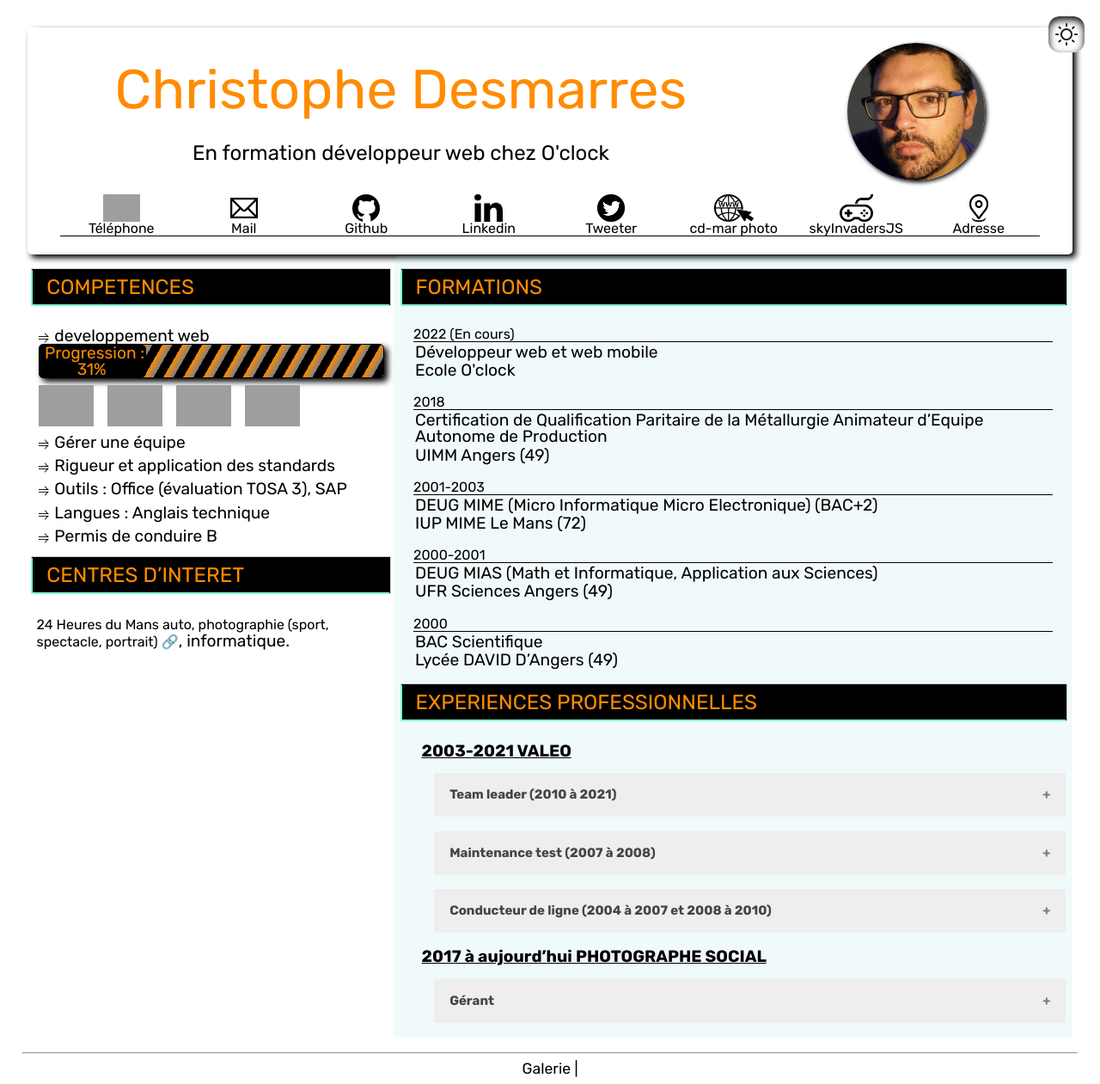
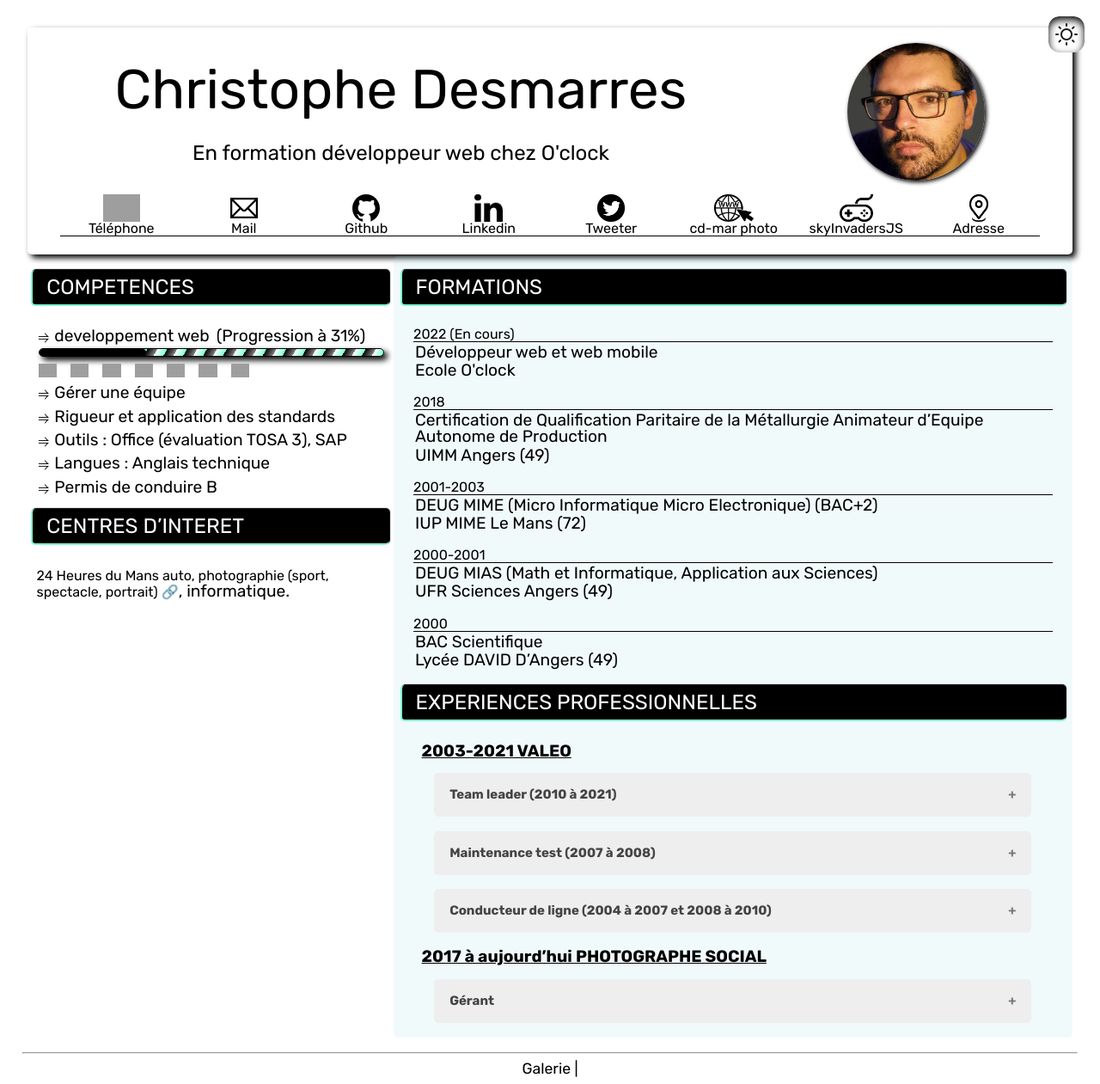
Before and after one commit to Christophe-Desmarres/Christophe-Desmarres.github.io, a PHP site: page / in a window 1280 px wide. Shown: the whole page at 86% size. Run offline with PHP 8.4, Linux system fonts and the light colour scheme; grey boxes are pictures that could not be loaded.

Commit message:
harmonisation globale

```diff
--- a/css/style.css
+++ b/css/style.css
@@ -12,7 +12,6 @@ html {
     --shadow: black;
     --border-undeline: black;
     font-family: 'Rubik', sans-serif;
-    /* right: 0; */
     animation: rightThenLeft .5s linear;
 }
 
@@ -42,6 +41,8 @@ h1 {
     font-size: 3rem;
     text-align: center;
     color: var(--h1-color);
+    border-radius: 5px;
+
 }
 
 h2 {
@@ -54,6 +55,8 @@ h2 {
     border-bottom: 2px solid var(--h2-border-color);
     border-left: 2px solid var(--h2-border-color);
     box-shadow: 1px -1px 1px var(--shadow);
+    border-radius: 5px;
+
 }
 
 p {
@@ -219,12 +222,36 @@ div.lien_réseaux {
 }
 
 .icone {
-    height: 3rem;
+    height: 1rem;
     vertical-align: middle;
     margin-right: 1rem;
     margin-top: 0.5rem;
     display: inline-block;
+    filter: invert(100%);
+    transition: height 1s;
+
 }
+
+.icone[alt='logo css3']{
+    /* filter: invert(0%); */
+
+}
+
+#logoDev {
+    display: flex;
+    flex-wrap: wrap;
+}
+
+#logoDev:hover .icone {
+    height: 2rem;
+}
+
+.icone:hover {
+    height: 3rem;
+
+}
+
+
 
 .lien_réseaux img {
     display: inline;
@@ -241,6 +268,11 @@ div.lien_réseaux {
     text-decoration: underline;
     margin-top: 1rem;
     margin-bottom: 1rem;
+}
+
+.entreprise ul{
+    width: 90%;
+
 }
 
 .poste {
@@ -295,12 +327,13 @@ section ul {
     color: #444;
     cursor: pointer;
     padding: 18px;
-    width: 100%;
     border: none;
     text-align: left;
     outline: none;
     font-size: 15px;
     transition: 0.4s;
+    border-radius: 5px;
+
 }
 
 .active,
@@ -326,6 +359,8 @@ section ul {
     max-height: 0;
     overflow: hidden;
     transition: max-height 0.2s ease-out;
+    border-radius: 5px;
+
 }
 
 
@@ -523,12 +558,12 @@ input[type=submit]:hover {
     border-radius: 5px;
     background-color: var(--h2-bg-color);
     animation-fill-mode: backwards;
-
+    margin-top: 5px;
     background: repeating-linear-gradient(-60deg,
             rgb(0, 0, 0, .5) 0,
-            var(--h1-color) 10px,
-            var(--h2-bg-color) 10px,
-            var(--h2-bg-color) 20px) 0 / 200%;
+            black 10px,
+            aquamarine 10px,
+            white 20px) 0 / 200%;
     animation: progress-bar 60s linear infinite;
 }
 
@@ -541,26 +576,24 @@ input[type=submit]:hover {
 
 #trainingtime {
     width: 39%;
+    height: .5rem;
     overflow: visible;
     box-sizing: border-box;
     border-radius: 5px;
     background-color: var(--h2-color);
+    border-left: 1px solid black;
+    border-right: 1px solid black;
     text-align: center;
 
 }
 
 #trainingtime p {
     margin-left: .3rem;
-    height: 1rem;
 
 }
 
 /* mise en page pour différentes tailles d'écran 600, 800 puis 1200px */
 @media screen and (min-width: 600px) {
-    html {
-        --h1-color: chartreuse;
-        --h2-color: var(--h1-color);
-    }
 
     h1 {
         font-size: 3.2rem;
@@ -590,9 +623,6 @@ input[type=submit]:hover {
 }
 
 @media screen and (min-width: 800px) {
-    html {
-        --h1-color: crimson;
-    }
 
     h1 {
         font-size: 4rem;
@@ -649,9 +679,6 @@ input[type=submit]:hover {
 
 @media screen and (min-width:1200px) {
 
-    html {
-        --h1-color: darkorange;
-    }
 
     header {
         display: grid;
--- a/index.html
+++ b/index.html
@@ -103,25 +103,33 @@
             <ul>
                 <li>
                     <p>developpement web</p>
+                    <p id="progressTraining">(Progression )</p>
                     <div id="time">
                         <div id="trainingtime">
-                            <p>Progression <br>
-                            </p>
                         </div>
                     </div>
                     <div id="logoDev">
                         <img class="icone"
+                            src="https://upload.wikimedia.org/wikipedia/commons/8/8f/High-contrast-utilities-terminal.png"
+                            alt="logo terminal">
+                        <img class="icone" src="https://cdn-icons-png.flaticon.com/512/25/25231.png"
+                        alt="logo github">
+                        <img class="icone"
                             src="https://upload.wikimedia.org/wikipedia/commons/thumb/0/00/HTML5_logo_black.svg/1200px-HTML5_logo_black.svg.png"
-                            alt="">
+                            alt="logo html5">
                         <img class="icone"
-                            src="https://upload.wikimedia.org/wikipedia/commons/thumb/d/d5/CSS3_logo_and_wordmark.svg/544px-CSS3_logo_and_wordmark.svg.png"
-                            alt="">
+                            src="http://alexisguyomardportfolio.fr/img/css.png"
+                            alt="logo css3">
                         <img class="icone"
-                            src="https://upload.wikimedia.org/wikipedia/commons/thumb/2/27/PHP-logo.svg/2560px-PHP-logo.svg.png"
-                            alt="">
+                            src="http://pngimg.com/uploads/php/php_PNG20.png"
+                            alt="logo php">
                         <img class="icone"
-                            src="https://upload.wikimedia.org/wikipedia/commons/thumb/9/99/Unofficial_JavaScript_logo_2.svg/1024px-Unofficial_JavaScript_logo_2.svg.png"
-                            alt="">
+                            src="https://www.agile-web.net/assets/images/logos/javascript.png"
+                            alt="logo javascript">
+                        <img class="icone"
+                            src="https://mariadb.com/wp-content/uploads/2019/11/vertical-logo_black.svg"
+                            alt="logo maria DB">
+
                     </div>
                 </li>
                 <li>
--- a/js/progressbar.js
+++ b/js/progressbar.js
@@ -29,10 +29,10 @@ window.onload = () => {
 
     //selection et modification pour affichage html
     let barre = document.querySelector('#trainingtime');
-    let barreText = document.querySelector('#trainingtime>p');
+    let barreText = document.querySelector('#progressTraining');
     if (progression <= 100) {
         barre.style.width = progression + "%";
-        barreText.innerHTML = "Progression : " + progression + "%";
+        barreText.innerHTML = "(Progression à " + progression + "%)";
     } else {
         barre.style.width = "100%";
         barreText.innerHTML = "Formation terminée à 100%";
--- a/js/theme-mode.js
+++ b/js/theme-mode.js
@@ -36,7 +36,8 @@ const theme = {
         let accordeonPanel = document.querySelectorAll('.panel');
         let barre100 = document.querySelector('#time');
         let barre = document.querySelector('#trainingtime');
-        let barreText = document.querySelector('#trainingtime>p');
+        let iconeCompetence = document.querySelector('#logoDev');
+        let barreProgressPage = document.querySelector('#progress');
 
         localStorage.mode = "jour";
         console.log("thème clair activé");
@@ -62,13 +63,13 @@ const theme = {
         //couleur barre de progression
         barre100.style.backgroundColor = "white";
         barre100.style.boxShadow = "4px 4px 7px black";
-        barre.style.backgroundColor = "var(--h2-bg-color)";
-        barreText.style.color = "var(--h2-color)";
+        barre.style.backgroundColor = "var(--h1-color)";
         lien.forEach(element => {
             // element.style.color = "black";
             element.style.filter = "invert(0%)";
-
         });
+        iconeCompetence.style.filter = 'invert(100%)';
+        barreProgressPage.style.backgroundColor = 'black';
 
 
         if (document.title == 'CV Christophe Desmarres') {
@@ -96,7 +97,8 @@ const theme = {
         let accordeonPanel = document.querySelectorAll('.panel');
         let barre100 = document.querySelector('#time');
         let barre = document.querySelector('#trainingtime');
-        let barreText = document.querySelector('#trainingtime>p');
+        let iconeCompetence = document.querySelector('#logoDev');
+        let barreProgressPage = document.querySelector('#progress');
 
         localStorage.mode = "nuit";
         console.log("thème sombre activé");
@@ -123,12 +125,13 @@ const theme = {
         barre100.style.backgroundColor = "black";
         barre100.style.boxShadow = "2px 2px 4px rgb(255, 217, 0)";
         barre.style.backgroundColor = "aquamarine";
-        barreText.style.color = "black";
         //pour tous les liens, on inverse les couleurs
         lien.forEach(element => {
             //  element.style.color = "white";
             element.style.filter = "invert(100%)";
         });
+        iconeCompetence.style.filter = 'invert(0%)';
+        barreProgressPage.style.backgroundColor = 'white';
 
         if (document.title == 'CV Christophe Desmarres') {
             portrait[0].style.boxShadow = "2px 2px 5px rgb(255, 217, 0)";
```
